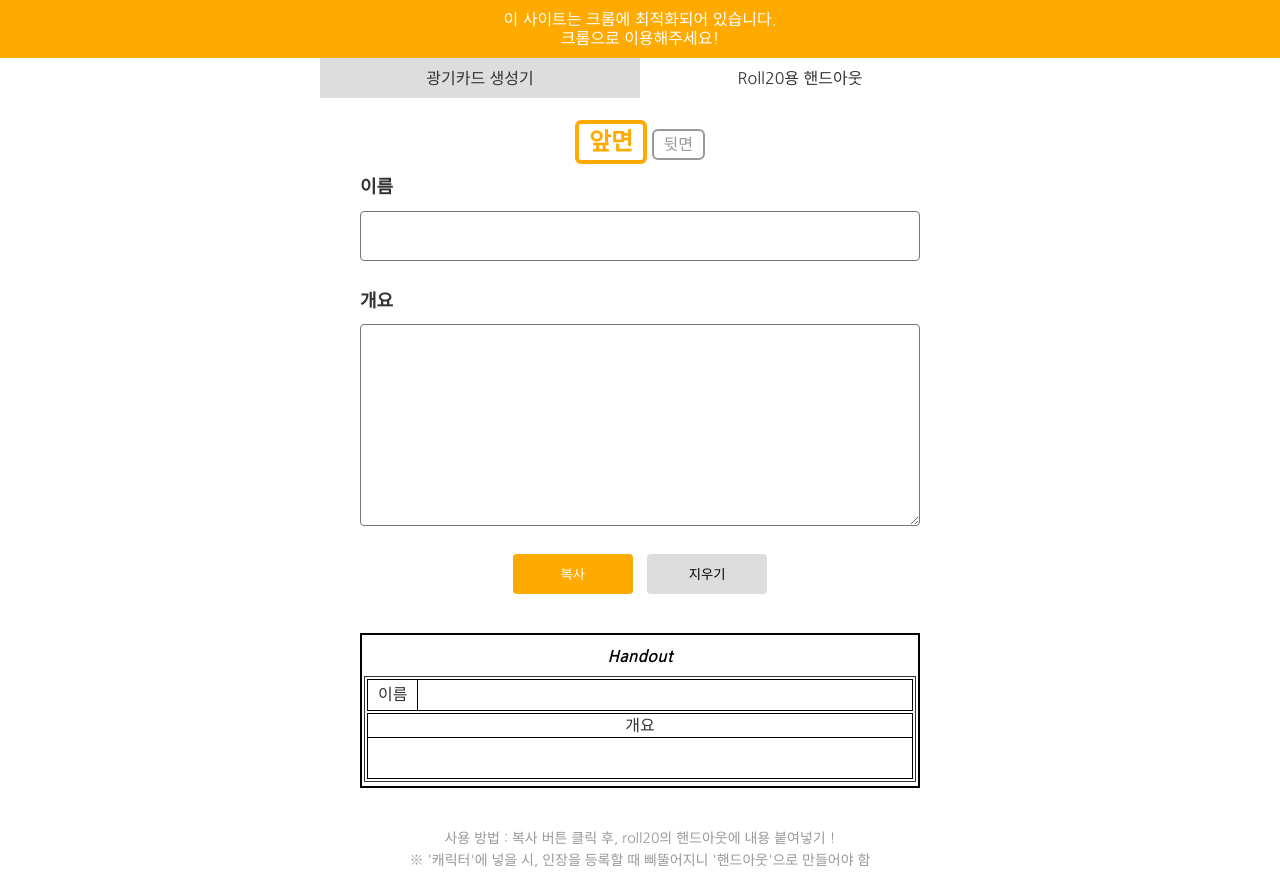
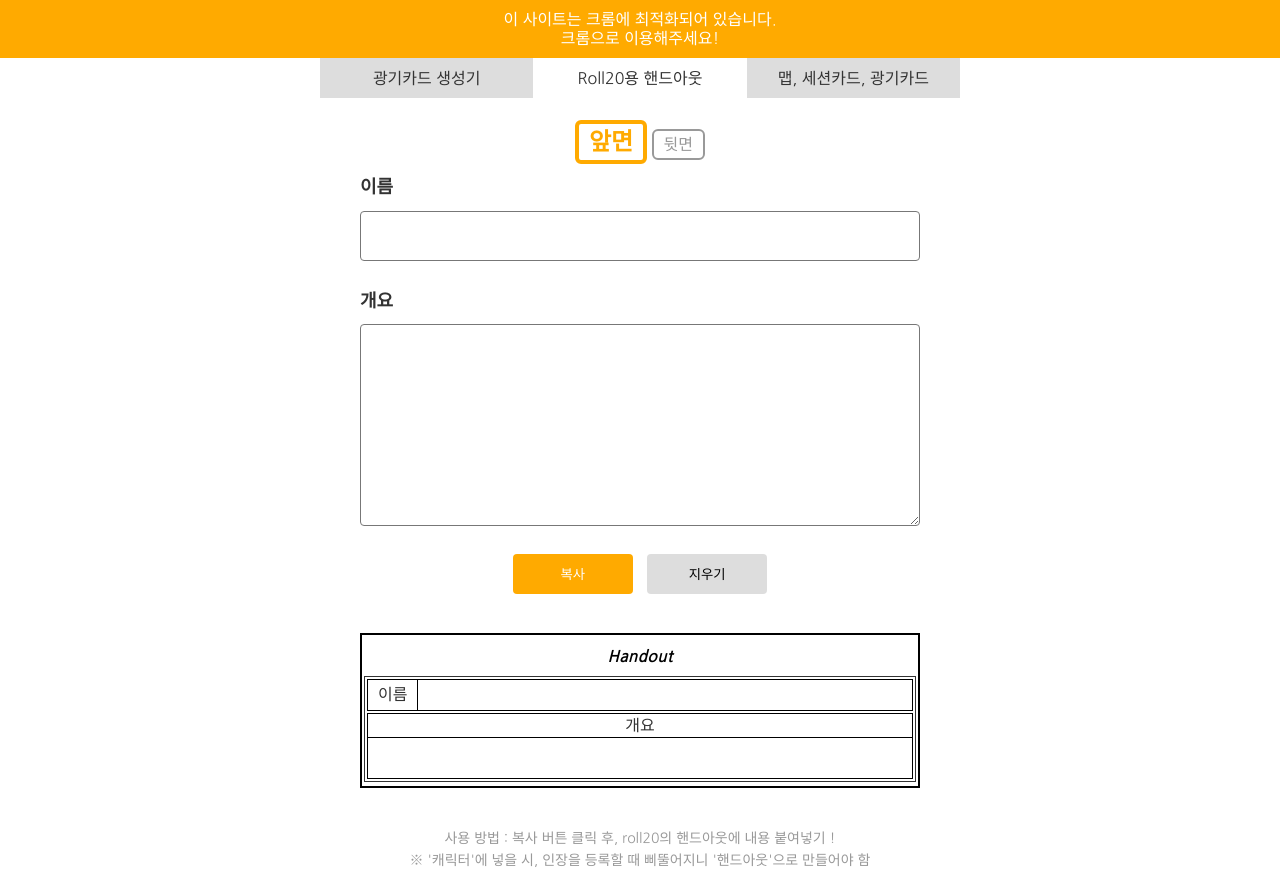
Before and after one commit to DanBi-Lee/End-of-Gold, a plain HTML site: page orpgHO/index.html in a window 1280 px wide. Drawn offline with Linux system fonts and the light colour scheme.

Commit message:
Update index.html

```diff
--- a/orpgHO/index.html
+++ b/orpgHO/index.html
@@ -31,6 +31,9 @@
             </li>
             <li class="on">
                 <a href="#">Roll20용 핸드아웃</a>
+            </li>
+            <li>
+                <a href="../orpgTB/index.html">맵, 세션카드, 광기카드</a>
             </li>
         </ul>
     </nav>
```
